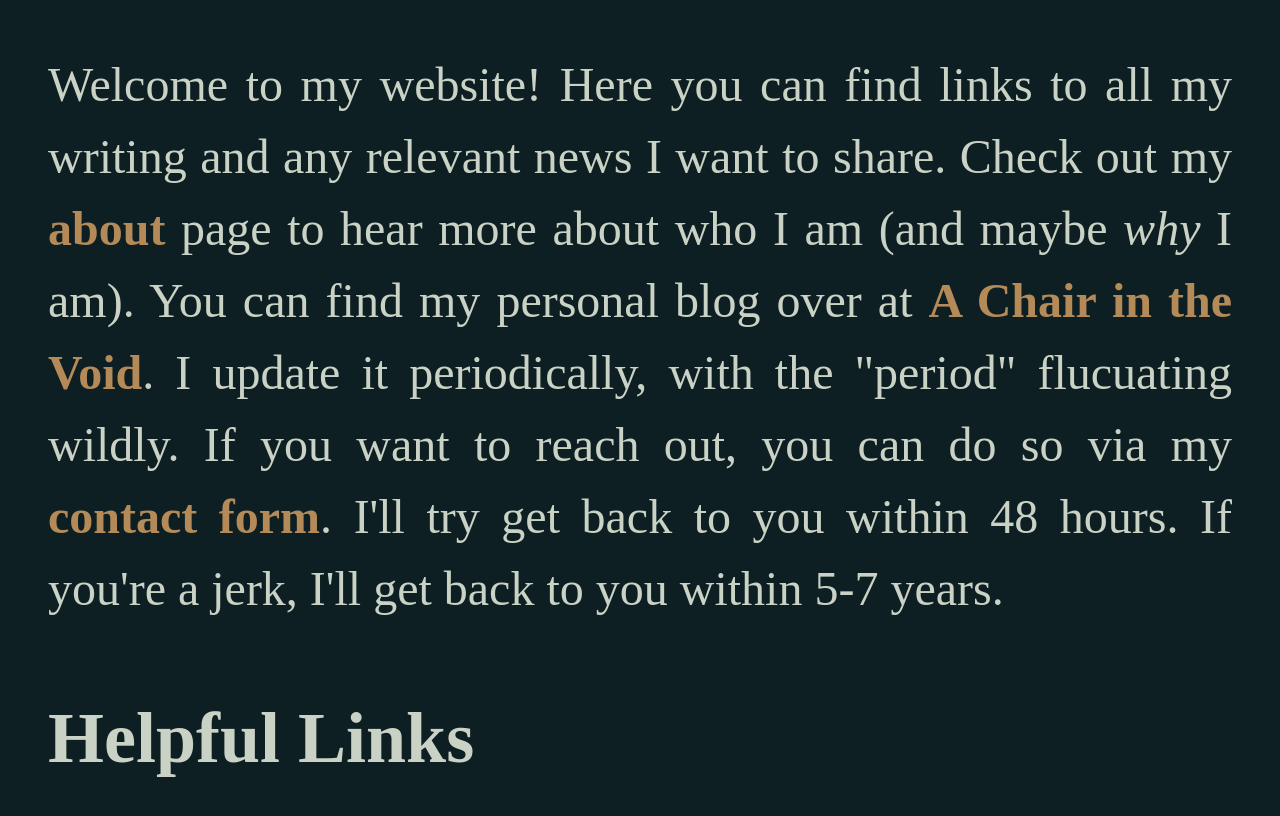
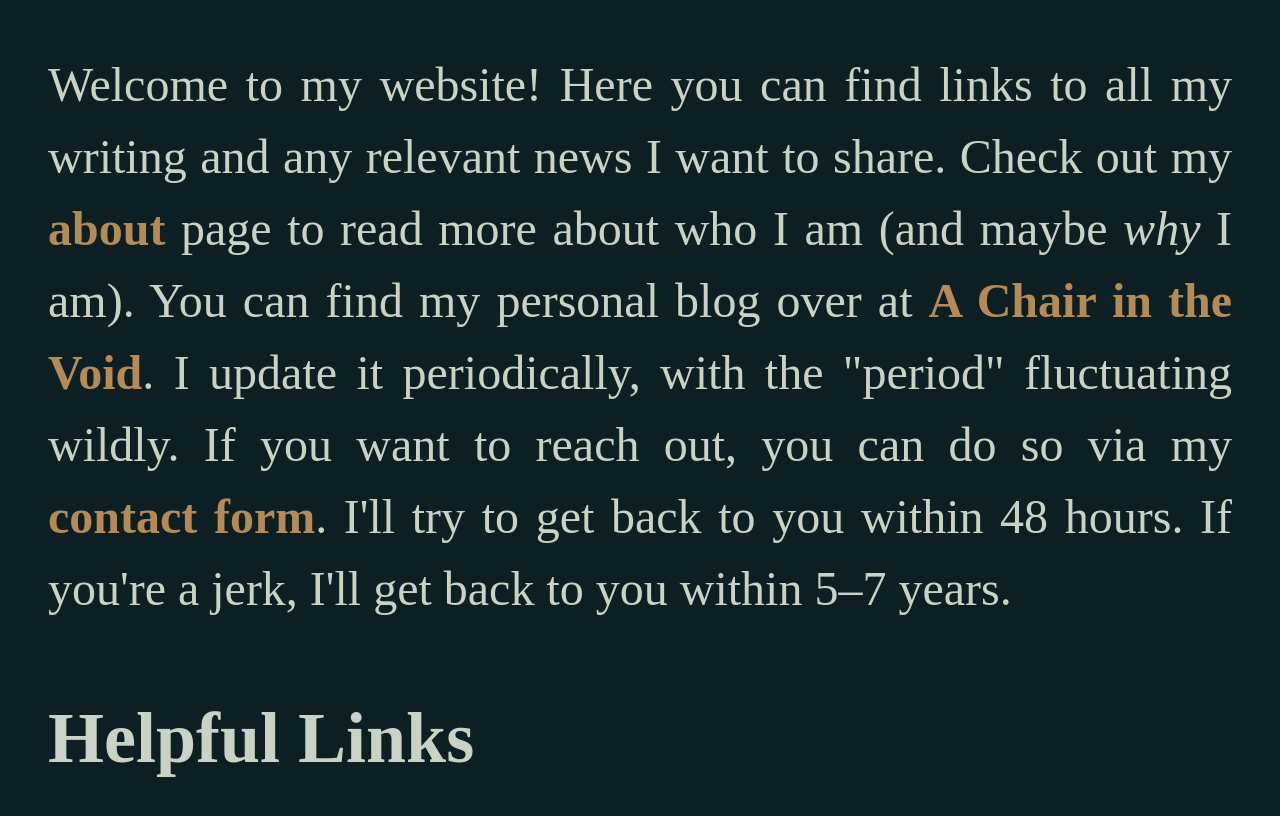
Before and after one commit to mam1101/max-miller-blog, a plain HTML site: page web/index.html in a window 1280 px wide. Shown: the part 664-1480 px from the top of the page. Drawn offline with Linux system fonts and the light colour scheme.

Commit message:
updates spelling

```diff
--- a/web/index.html
+++ b/web/index.html
@@ -29,11 +29,11 @@
       </div>
       <p>
         Welcome to my website! Here you can find links to all my writing and any relevant news I want to share.
-        Check out my <a href="/about/">about</a> page to hear more about who I am (and maybe <i>why</i> I am).
+        Check out my <a href="/about/">about</a> page to read more about who I am (and maybe <i>why</i> I am).
         You can find my personal blog over at <a target="_blank" href="https://medium.com/a-chair-in-the-void">A Chair in the Void</a>.
-        I update it periodically, with the "period" flucuating wildly.
+        I update it periodically, with the "period" fluctuating wildly.
         If you want to reach out, you can do so via my <a target="_blank" href="https://forms.gle/YFuF4Miekk2JoxM1A">contact form</a>.
-        I'll try get back to you within 48 hours. If you're a jerk, I'll get back to you within 5-7 years.
+        I'll try to get back to you within 48 hours. If you're a jerk, I'll get back to you within 5–7 years.
       </p>
     </article>
     <div>
```
